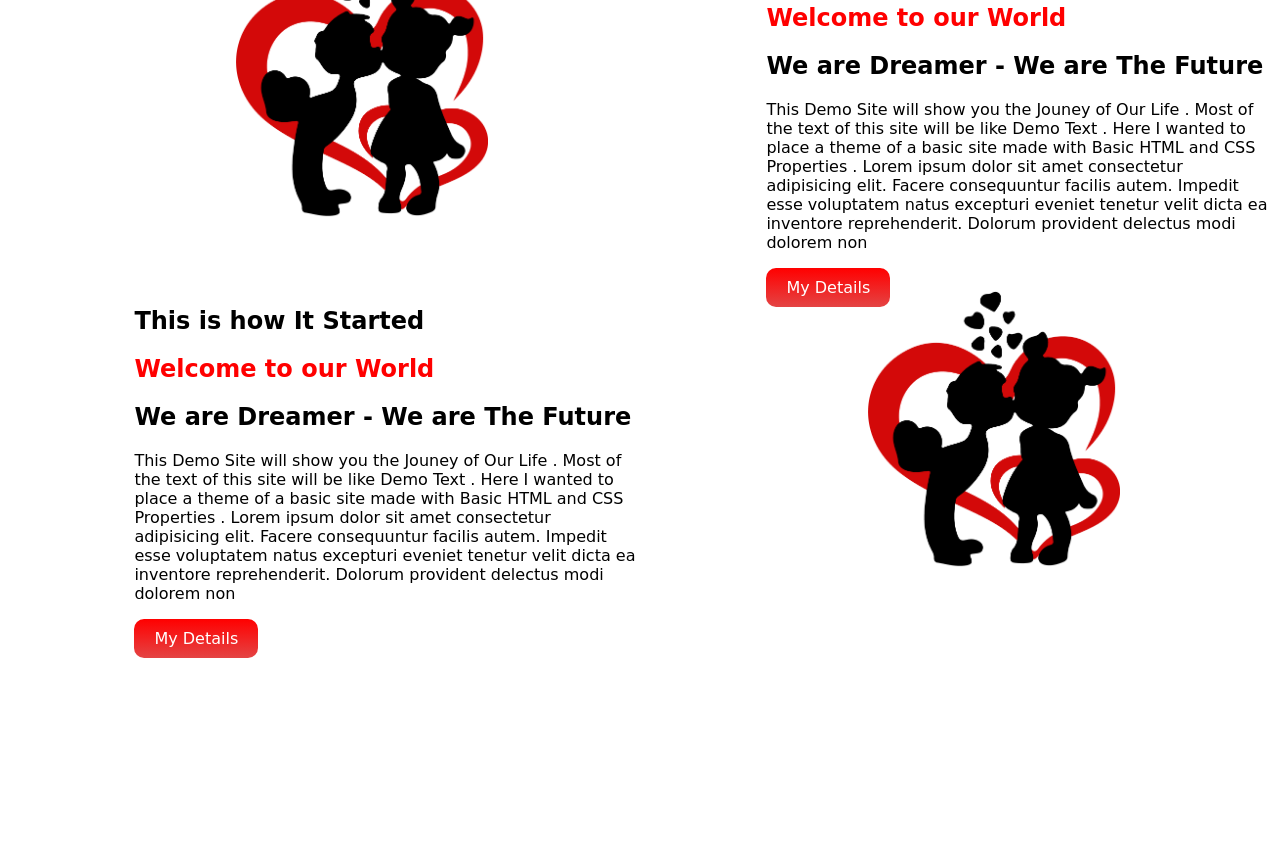
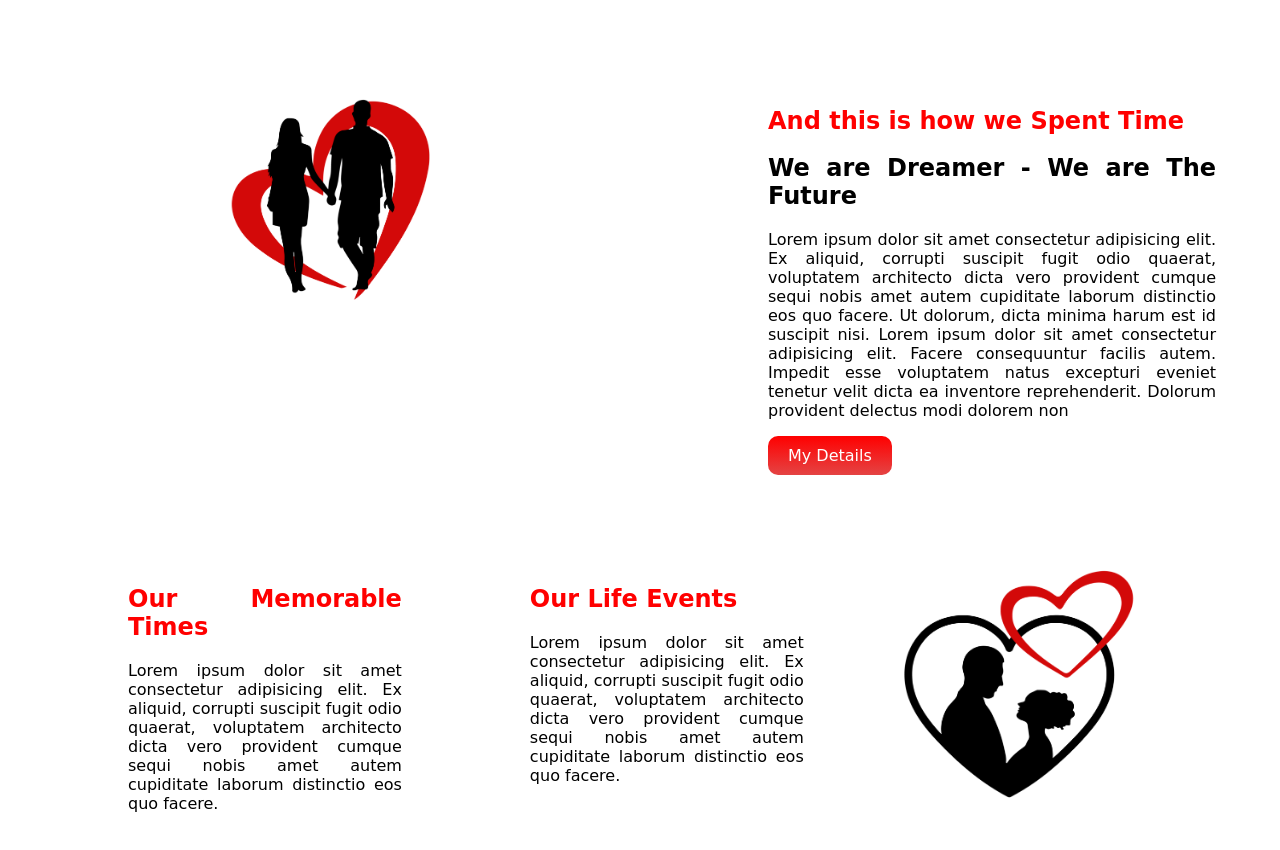
Before and after one commit to YasirMonon/family-portfolio-demo, a plain HTML site: page index.html in a window 1280 px wide. Shown: the part 422-1272 px from the top of the page. Before the commit the page ends 1080 px from the top, so only its background shows below. Drawn offline with Linux system fonts and the light colour scheme; a web font is replaced by a local one.

Commit message:
Updated without Footer and Padding

```diff
--- a/index.html
+++ b/index.html
@@ -33,14 +33,14 @@
     </section>
     <section class="middle">
         <div class="half-width">
-            <img src="images/start-bg.png" alt="Life Start">
+            <img src="images/time-bg.png" alt="time-spending">
         </div>
         <div class="half-width">
-            <h1>This is how It Started</h1>
-            <h1><span>Welcome to our World</span></h1>
+            <h1><span>And this is how we Spent Time</span></h1>
             <h2>We are Dreamer - We are The Future</h2>
-            <p>This Demo Site will show you the Jouney of Our Life . Most of the text of this site will be like Demo
-                Text . Here I wanted to place a theme of a basic site made with Basic HTML and CSS Properties . Lorem
+            <p>Lorem ipsum dolor sit amet consectetur adipisicing elit. Ex aliquid, corrupti suscipit fugit odio
+                quaerat, voluptatem architecto dicta vero provident cumque sequi nobis amet autem cupiditate laborum
+                distinctio eos quo facere. Ut dolorum, dicta minima harum est id suscipit nisi. Lorem
                 ipsum dolor sit amet consectetur adipisicing elit. Facere consequuntur facilis autem. Impedit esse
                 voluptatem natus excepturi eveniet tenetur velit dicta ea inventore reprehenderit. Dolorum provident
                 delectus modi dolorem non</p>
@@ -49,20 +49,20 @@
         </div>
     </section>
     <section class="finish">
-        <div class="half-width">
-            <h1>This is how It Started</h1>
-            <h1><span>Welcome to our World</span></h1>
-            <h2>We are Dreamer - We are The Future</h2>
-            <p>This Demo Site will show you the Jouney of Our Life . Most of the text of this site will be like Demo
-                Text . Here I wanted to place a theme of a basic site made with Basic HTML and CSS Properties . Lorem
-                ipsum dolor sit amet consectetur adipisicing elit. Facere consequuntur facilis autem. Impedit esse
-                voluptatem natus excepturi eveniet tenetur velit dicta ea inventore reprehenderit. Dolorum provident
-                delectus modi dolorem non</p>
-
-            <a class="link-button" target="_blank" href="https://wwww.yasirmonon.com/">My Details</a>
+        <div class="future">
+            <h1><span>Our Memorable Times</span></h1>
+            <p>Lorem ipsum dolor sit amet consectetur adipisicing elit. Ex aliquid, corrupti suscipit fugit odio
+                quaerat, voluptatem architecto dicta vero provident cumque sequi nobis amet autem cupiditate laborum
+                distinctio eos quo facere.</p>
         </div>
-        <div class="half-width">
-            <img src="images/start-bg.png" alt="Life Start">
+        <div class="future">
+            <h1><span>Our Life Events</span></h1>
+            <p>Lorem ipsum dolor sit amet consectetur adipisicing elit. Ex aliquid, corrupti suscipit fugit odio
+                quaerat, voluptatem architecto dicta vero provident cumque sequi nobis amet autem cupiditate laborum
+                distinctio eos quo facere.</p>
+        </div>
+        <div class="future-image">
+            <img src="images/future-bg.png" alt="future">
         </div>
     </section>
 </body>
--- a/style.css
+++ b/style.css
@@ -1,15 +1,26 @@
 body{
     font-family: 'Yatra One', cursive;
+    margin: 0%;
+}
+.start{
+    background-image: url(images/top-banner.png);
+    background-repeat: no-repeat;
+    background-size: cover;
 }
 span{
     color: red;
 }
 section{
     display: flex;
+    padding-bottom: 10px;
+    margin-bottom: 100px;
+    margin-top: 20px;
 }
 .half-width{
     width: 50%;
     padding-left: 10%;
+    text-align: justify;
+    padding-right: 5%;
 }
 .half-width img{
 width: 50%;
@@ -24,3 +35,12 @@ padding-left: 20%;
     top: 10px;
     border-radius: 10px;
 }
+.future{
+    width: 50%;
+padding-left: 10%;
+text-align: justify;
+}
+.future-image img{
+    width: 50%;
+    padding-left: 20%;
+}
```
Also changed, not shown: images/top-banner.png.
